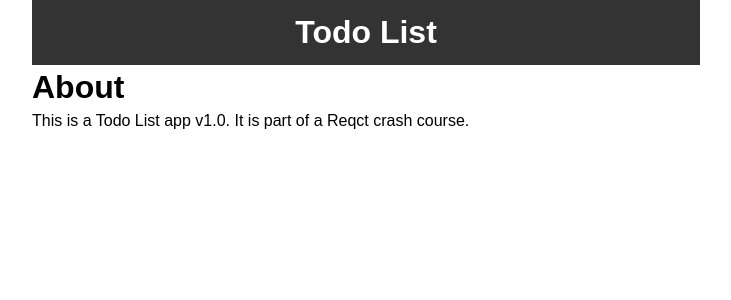
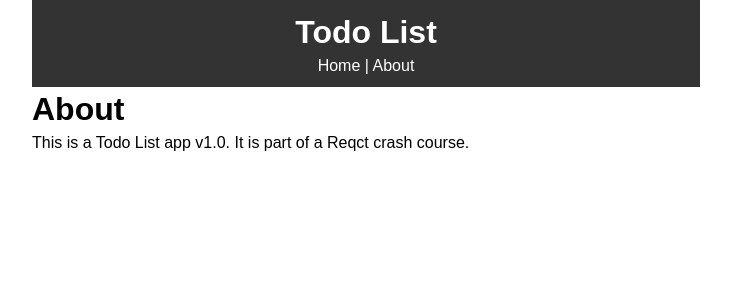
Before and after one commit to dennismarks/To-Do-React-Web-App, a React (Create React App) app: page /about in a window 1280 px wide. Shown: the top 300 px of the page, without its empty margins (274-1005 px from the left). Built offline with nearby package versions, Linux system fonts and the light colour scheme.

Commit message:
add links to home and about

```diff
--- a/src/components/Header.js
+++ b/src/components/Header.js
@@ -1,18 +1,29 @@
-import React from 'react'
+import React from "react";
+import { Link } from "react-router-dom";
 
 export default function Header() {
-    return (
-        <header style={headerStyle}>
-            <h1>
-                Todo List
-            </h1>
-        </header>
-    )
+  return (
+    <header style={headerStyle}>
+      <h1>Todo List</h1>
+      <Link style={linkStyle} to="/">
+        Home
+      </Link>{" "}
+      |{" "}
+      <Link style={linkStyle} to="/about">
+        About
+      </Link>
+    </header>
+  );
 }
 
 const headerStyle = {
-    background: '#333',
-    color: '#fff',
-    textAlign: 'center',
-    padding: '10px'
-}
+  background: "#333",
+  color: "#fff",
+  textAlign: "center",
+  padding: "10px"
+};
+
+const linkStyle = {
+  color: "#fff",
+  textDecoration: "none"
+};
```
